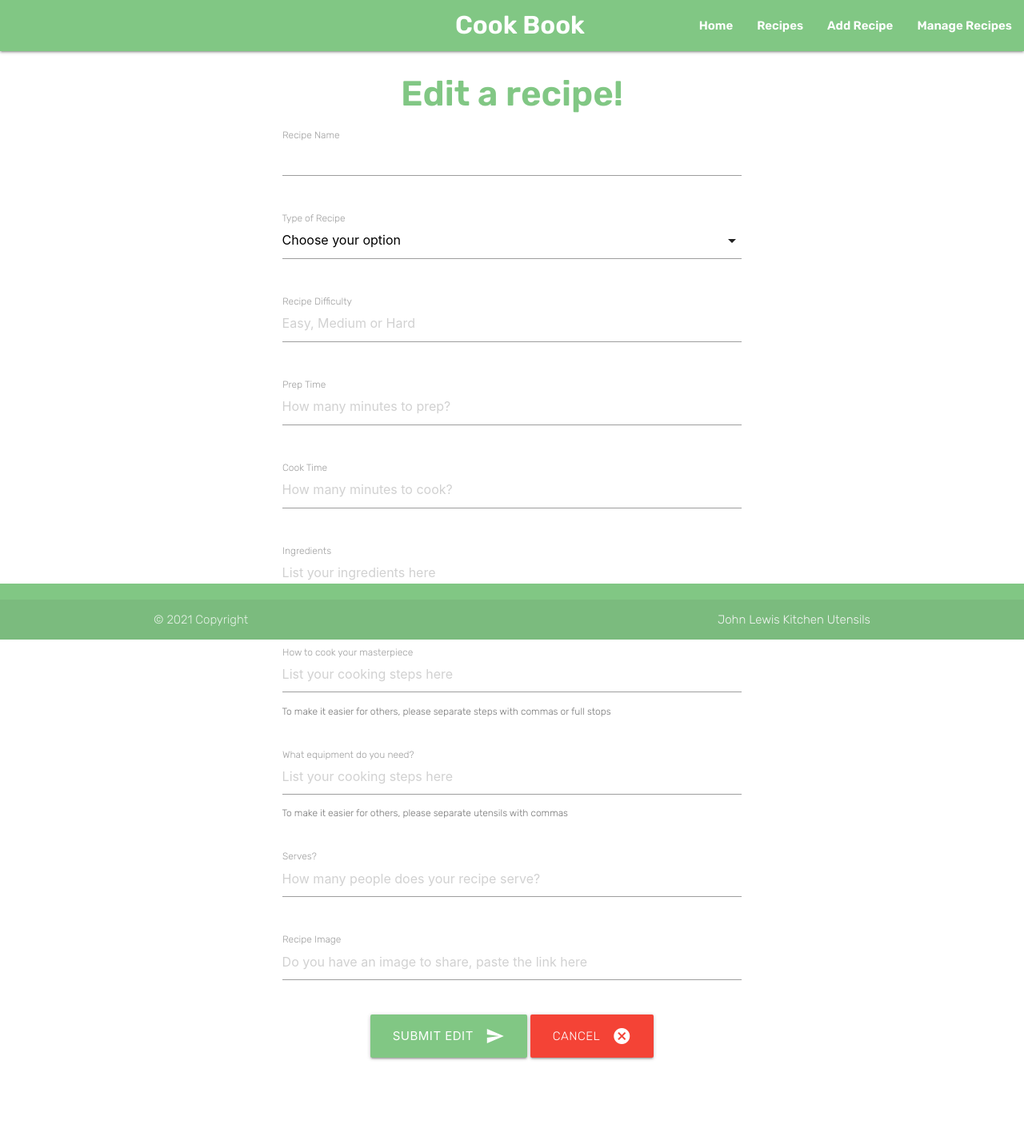
After one commit to Code-Institute-Submissions/Code-Institute-Submissions-SuperGibbon-MS3, a Flask app: template templates/editrecipe.html in a window 1280 px wide. The commit adds this page. Shown: the whole page at 80% size. Run offline with Flask 2, Linux system fonts and the light colour scheme; the template is opened without the code that fills it, so the values that code supplies are empty; some libraries are stand-ins or nearby versions.

Commit message:
Add edit recipe function and html page, linked to db

```diff
--- a/app.py
+++ b/app.py
@@ -39,6 +39,17 @@ def add_recipes():
     return render_template("addrecipe.html", types=types)
 
 
+@app.route("/edit_recipe/<recipe_id>", methods=["GET", "POST"])
+def edit_recipe(recipe_id):
+    if request.method == "POST":
+        mongo.db.recipes.update({"_id": ObjectId(recipe_id)}, request.form.to_dict())
+        flash("Recipe updated")
+        return redirect(url_for("get_recipes"))
+    recipe = mongo.db.recipes.find_one({"_id": ObjectId(recipe_id)})
+    types = mongo.db.recipe_type.find()
+    return render_template("editrecipe.html", types=types, recipe=recipe)
+
+
 @app.route("/delete_recipe/<recipe_id>")
 def delete_recipe(recipe_id):
     mongo.db.recipes.remove({"_id": ObjectId(recipe_id)})
--- /dev/null
+++ b/templates/editrecipe.html
@@ -0,0 +1,97 @@
+{% extends "base.html" %}
+{% block content %}
+
+    <h3 class="title-font center green-text text-lighten-2">Edit a recipe!</h3>
+
+    <div class="container">
+        <div class="row">
+            <form class="col s8 offset-s2" method="POST" action="{{ url_for('edit_recipe', recipe_id=recipe._id) }}">
+                <div class="row">
+                    <div class="input-field col s12">
+                        <input placeholder="What's your dish called?" id="recipe_name" name="recipe_name"
+                            value="{{ recipe.recipe_name }} "type="text" class="validate" required>
+                        <label for="recipe_name">Recipe Name</label>
+                    </div>
+                </div>
+                <div class="row">
+                    <div class="input-field col s12">
+                        <select id="recipe_type" name="recipe_type" class="validate" required>
+                            <option value="" disabled>Choose your option</option>
+                            {% for type in types %}
+                                {% if type.type == recipe.recipe_type %}
+                                    <option value="{{ type.type }}" selected>{{ type.type }}</option>
+                                {% else %}
+                                <option value="{{ type.type }}">{{ type.type }}</option>
+                                {% endif %}
+                            {% endfor %}
+                            </select>
+                        <label for="recipe_type">Type of Recipe</label>
+                    </div>
+                </div>
+                <div class="row">
+                    <div class="input-field col s12">
+                        <input placeholder="Easy, Medium or Hard" id="recipe_diff" name="recipe_diff" value="{{ recipe.recipe_diff }}" type="text" class="validate" required>
+                        <label for="recipe_diff">Recipe Difficulty</label>
+                    </div>
+                </div>
+                <div class="row">
+                    <div class="input-field col s12">
+                        <input placeholder="How many minutes to prep?" id="prep_time" name="prep_time" value="{{ recipe.prep_time }}" type="text" class="validate" required>
+                        <label for="prep_time">Prep Time</label>
+                    </div>
+                </div>
+                <div class="row">
+                    <div class="input-field col s12">
+                        <input placeholder="How many minutes to cook?" id="cook_time" name="cook_time" value="{{ recipe.cook_time }}" type="text" class="validate" required>
+                        <label for="cook_time">Cook Time</label>
+                    </div>
+                </div>
+                <div class="row">
+                    <div class="input-field col s12">
+                        <textarea placeholder="List your ingredients here" id="ingredients" name="ingredients" class="materialize-textarea">{{ recipe.ingredients}}</textarea>
+                        <label for="ingredients">Ingredients</label>
+                        <span class="helper-text" >To make it easier for others, please separate ingredients with commas</span>
+                    </div>
+                </div>
+                <div class="row">
+                    <div class="input-field col s12">
+                        <textarea placeholder="List your cooking steps here" id="cook_steps" name="cook_steps" class="materialize-textarea" required>{{ recipe.cook_steps }}</textarea>
+                        <label for="cook_steps">How to cook your masterpiece</label>
+                        <span class="helper-text" >To make it easier for others, please separate steps with commas or full stops</span>
+                    </div>
+                </div>
+                <div class="row">
+                    <div class="input-field col s12">
+                        <textarea placeholder="List your cooking steps here" id="tools_needed" name="tools_needed" class="materialize-textarea" required>{{ recipe.tools_needed }}</textarea>
+                        <label for="tools_needed">What equipment do you need?</label>
+                        <span class="helper-text" >To make it easier for others, please separate utensils with commas</span>
+                    </div>
+                </div>
+                <div class="row">
+                    <div class="input-field col s12">
+                        <input placeholder="How many people does your recipe serve?" id="number_served" name="number_served" value="{{ recipe.number_served }}" type="text" class="validate" required>
+                        <label for="number_served">Serves?</label>
+                    </div>
+                </div>
+                <div class="row">
+                    <div class="input-field col s12">
+                        <input placeholder="Do you have an image to share, paste the link here" id="image_source" name="image_source" value="{{ recipe.image_source }}" type="text" class="validate">
+                        <label for="image_source">Recipe Image</label>
+                    </div>
+                </div>
+                <div class="row">
+                    <div class="col s12 center-align">
+                        <button class="btn-large waves-effect waves-light green lighten-2 button-form" type="submit">Submit Edit
+                            <i class="material-icons right">send</i>
+                        </button>
+                        <a href="{{ url_for('get_recipes') }}" class="btn-large waves-effect waves-light red button-form">
+                            Cancel <i class="material-icons right">cancel</i>
+                        </a>
+                    </div>
+                </div>
+                <br><br><br>
+            </form>
+        </div>
+    </div>
+
+{% endblock %}
--- a/templates/recipes.html
+++ b/templates/recipes.html
@@ -2,7 +2,7 @@
 {% block content %}
 
     <div class="container">
-        <h3 class="title-font center">Your Recipes</h3>
+        <h3 class="title-font center green-text text-lighten-2">Your Recipes</h3>
         <ul class="collapsible popout center-align">
             {% for recipe in recipes %}
                 <li>
@@ -13,7 +13,7 @@
                             </h6>
                         </div>
                         <div class="col s4">
-                            <a href="#" class="btn-small yellow lighten-2 black-text">Edit</a>
+                            <a href="{{ url_for('edit_recipe', recipe_id=recipe._id)}}" class="btn-small yellow lighten-2 black-text">Edit</a>
                             <a href="{{ url_for('delete_recipe', recipe_id=recipe._id) }}" class="btn-small red lighten-2 black-text">Delete</a>
                         </div>
                     </div>
```
